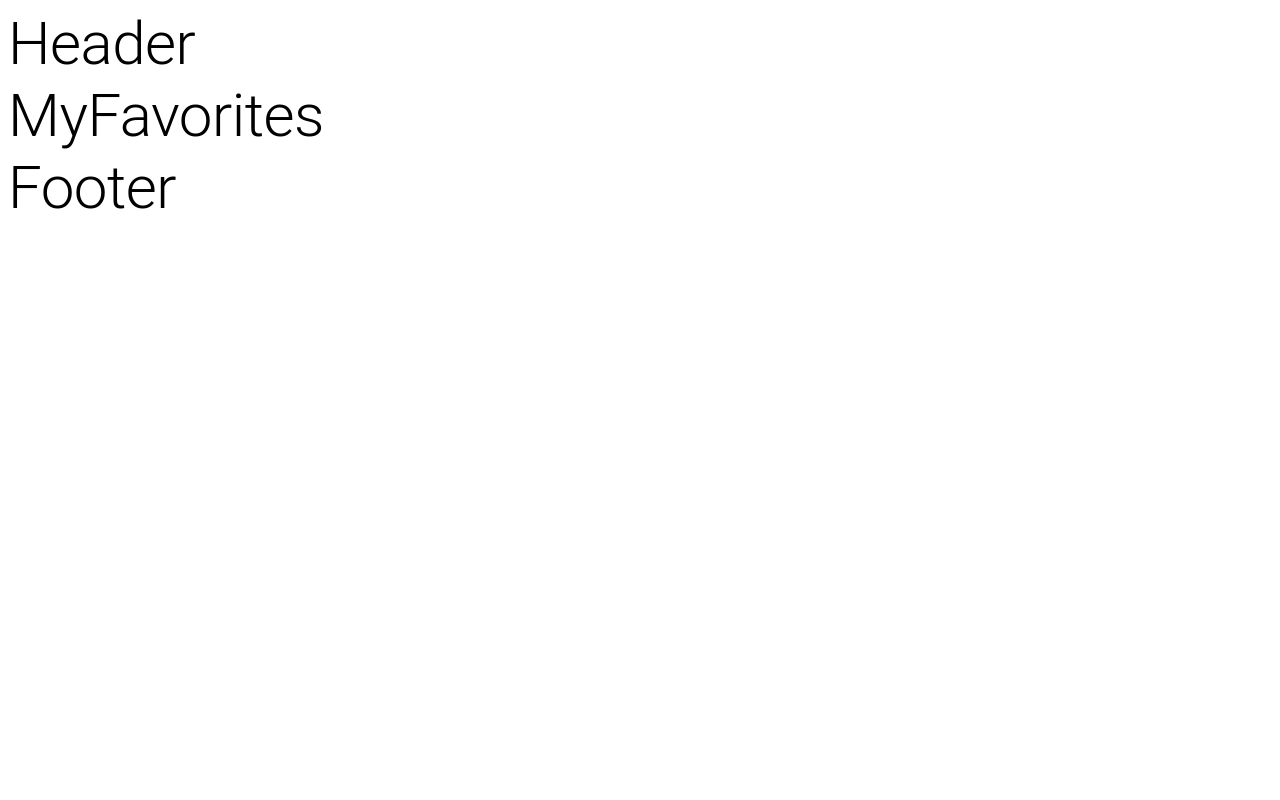
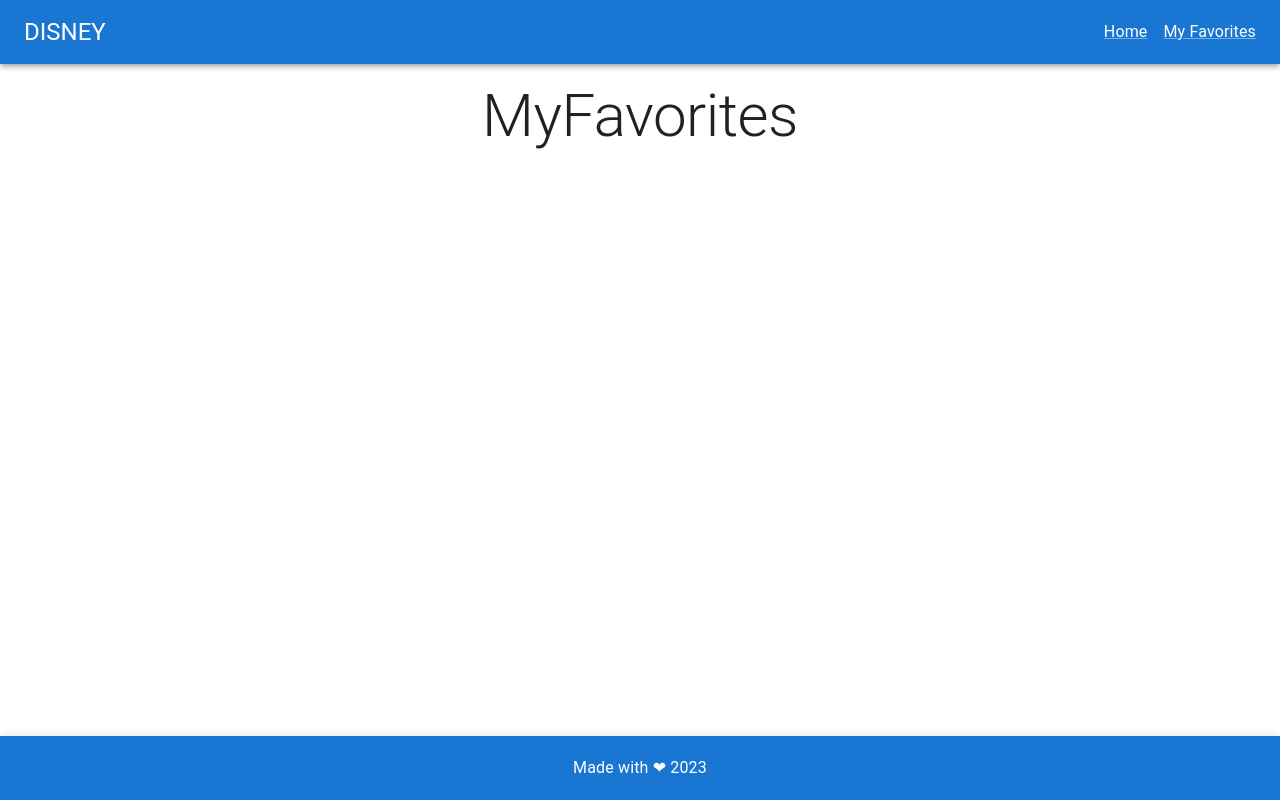
Before and after one commit to blacknii/disney-api, a React (Vite) app: page / in a window 1280 px wide. Built offline with nearby package versions, Linux system fonts and the light colour scheme.

Commit message:
Create header, footer, and main layout structure

```diff
--- a/src/App.tsx
+++ b/src/App.tsx
@@ -1,3 +1,4 @@
+import { CssBaseline, Stack, Box } from "@mui/material";
 import Footer from "./components/Footer";
 import Header from "./components/Header";
 import Home from "./components/main-content/home/Home";
@@ -7,9 +8,21 @@ function App() {
   const isMyFavoritesActive = true;
   return (
     <>
-      <Header />
-      {isMyFavoritesActive ? <MyFavorites /> : <Home />}
-      <Footer />
+      <CssBaseline />
+      <Stack
+        spacing={2}
+        sx={{
+          alignItems: "center",
+          justifyContent: "center",
+          minHeight: "100vh",
+        }}
+      >
+        <Header />
+        <Box sx={{ flexGrow: "1" }}>
+          {isMyFavoritesActive ? <MyFavorites /> : <Home />}
+        </Box>
+        <Footer />
+      </Stack>
     </>
   );
 }
--- a/src/components/Footer.tsx
+++ b/src/components/Footer.tsx
@@ -1,10 +1,12 @@
-import { Typography } from "@mui/material";
+import { AppBar, Toolbar, Typography } from "@mui/material";
 
 const Footer = () => {
   return (
-    <Typography variant="h2" component="h1">
-      Footer
-    </Typography>
+    <AppBar sx={{ position: "static", alignItems: "center" }}>
+      <Toolbar>
+        <Typography component="div">Made with ❤ 2023</Typography>
+      </Toolbar>
+    </AppBar>
   );
 };
 
--- a/src/components/Header.tsx
+++ b/src/components/Header.tsx
@@ -1,10 +1,22 @@
-import { Typography } from "@mui/material";
+import { AppBar, Toolbar, Link, Typography, Stack } from "@mui/material";
 
 const Header = () => {
   return (
-    <Typography variant="h2" component="h1">
-      Header
-    </Typography>
+    <AppBar sx={{ position: "static" }}>
+      <Toolbar sx={{ justifyContent: "space-between" }}>
+        <Typography component="h1" variant="h5">
+          DISNEY
+        </Typography>
+        <Stack component="nav" direction="row" gap={2}>
+          <Link href="#" color="primary.contrastText">
+            Home
+          </Link>
+          <Link href="#" color="primary.contrastText">
+            My Favorites
+          </Link>
+        </Stack>
+      </Toolbar>
+    </AppBar>
   );
 };
 
```
